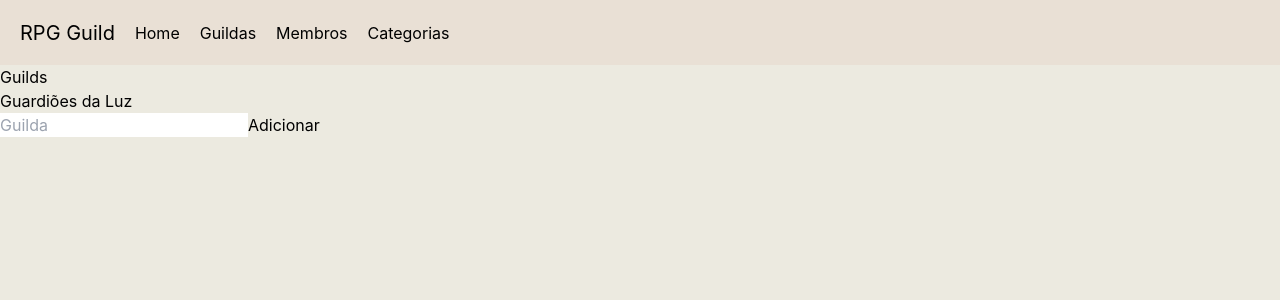
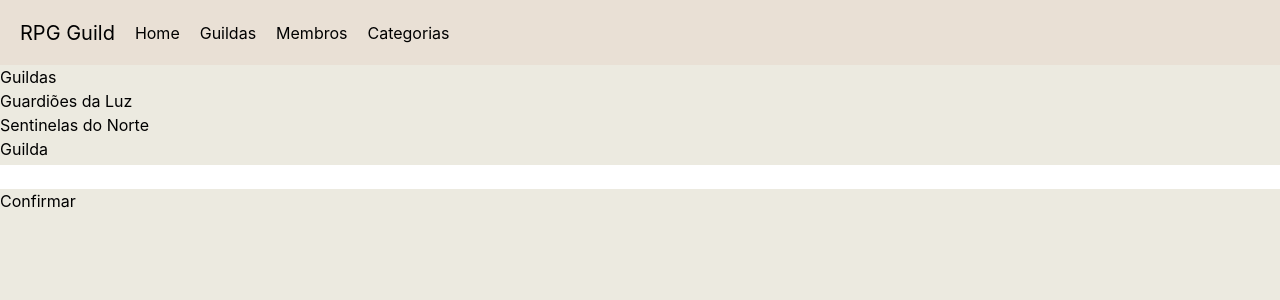
Before and after one commit to ctrlplay-alunos/rpg-guild, a React (Create React App) app: page /guilds in a window 1280 px wide. Shown: the top 300 px of the page. Built offline with nearby package versions, Linux system fonts and the light colour scheme; data requests are answered from the project's data file.

Commit message:
feat: 🎸 edit and delete functions

```diff
--- a/db.json
+++ b/db.json
@@ -3,9 +3,26 @@
     {
       "id": "b80a",
       "name": "Guardiões da Luz"
+    },
+    {
+      "id": "7ba7",
+      "name": "Sentinelas do Norte"
     }
   ],
-  "members": [],
+  "members": [
+    {
+      "id": "1b7a",
+      "name": "Kaelith Stormwind",
+      "categoryId": "f332",
+      "guildId": "b80a"
+    },
+    {
+      "id": "c7e5",
+      "name": "Selene Nightingale",
+      "categoryId": "495d",
+      "guildId": "7ba7"
+    }
+  ],
   "categories": [
     {
       "id": "495d",
--- a/src/components/Categories.js
+++ b/src/components/Categories.js
@@ -1,11 +1,10 @@
-// src/components/Categories.js
 import React, { useState, useEffect } from "react";
 import axios from "axios";
 
 export default function Categories() {
   const [categories, setCategories] = useState([]);
 
-  const [name, setName] = useState('');
+  const [category, setCategory] = useState();
 
   useEffect(() => {
     axios
@@ -14,37 +13,83 @@ export default function Categories() {
       .catch((error) => console.error("Erro ao buscar categorias:", error));
   }, []);
 
-  const addCategory = () => {
-    const newCategory = { name };
+  const addCategory = ({ category }) => {
+    const newCategory = { category };
     axios
       .post("http://localhost:8000/categories", newCategory)
       .then((response) => {
         setCategories([...categories, response.data]);
-        setName("");
-
+        setCategory(undefined);
       })
       .catch((error) => console.error("Erro ao adicionar categoria:", error));
   };
 
+  const editCategory = ({ id, name }) => {
+    const updatedCategory = {
+      name,
+    };
+    axios
+      .patch(`http://localhost:8000/categories/${id}`, updatedCategory)
+      .then((response) => {
+        setCategories(
+          category.map((category) =>
+            category.id === id ?  response.data  : category
+          )
+        );
+        setCategory(undefined);
+      })
+      .catch((error) => console.error("Erro ao editar a categoria:", error));
+  };
+
+  const onSubmit = category ? editCategory : addCategory;
+
+  const onClickCategory = (selected) => {
+    if (category?.id !== selected.id) setCategory(selected);
+    else setCategory(undefined);
+  };
+
   return (
     <main>
-      <h1>Categories</h1>
+      <h1>Categorias</h1>
       <ul>
         {categories.map((category) => (
-          <li key={category.id}>{category.name}</li>
+          <li
+            key={category.id}
+            onClick={() => onClickCategory(category)}
+            className="cursor-pointer"
+          >
+            {category.name}
+          </li>
         ))}
       </ul>
 
-      <form>
-        <input
-          type="text"
-          placeholder="Categoria"
-          value={name}
-          onChange={(e) => setName(e.target.value)}
-        />
-
-        <button onClick={addCategory}>Adicionar</button>
-      </form>
+      <CategoryForm onSubmit={onSubmit} category={category} />
     </main>
   );
 }
+
+function CategoryForm(props) {
+  const { category: value, onSubmit } = props;
+
+  const [category, setCategory] = useState({ id: 0, name: "" });
+
+  useEffect(() => setCategory(value ?? { id: 0, name: "" }), [value]);
+
+  return (
+    <form>
+      <div className="flex flex-col gap-1">
+        <label>Categoria</label>
+        <input
+          name="name"
+          type="text"
+          defaultValue={category?.name}
+          onChange={(e) =>
+            setCategory((prev) => ({ ...prev, name: e.target.value }))
+          }
+        />
+      </div>
+
+      <button onClick={() => onSubmit(category)}>Adicionar</button>
+    </form>
+  );
+}
--- a/src/components/Guilds.js
+++ b/src/components/Guilds.js
@@ -1,11 +1,10 @@
-// src/components/Guilds.js
 import React, { useState, useEffect } from "react";
 import axios from "axios";
 
 export default function Guilds() {
   const [guilds, setGuilds] = useState([]);
 
-  const [name, setName] = useState('');
+  const [guild, setGuild] = useState();
 
   useEffect(() => {
     axios
@@ -14,35 +13,80 @@ export default function Guilds() {
       .catch((error) => console.error("Erro ao buscar as guildas:", error));
   }, []);
 
-  const addGuild = () => {
+  const addGuild = ({ name }) => {
     const newGuild = { name };
     axios
       .post("http://localhost:8000/guilds", newGuild)
       .then((response) => {
         setGuilds([...guilds, response.data]);
-        setName("");
+        setGuild();
       })
       .catch((error) => console.error("Erro ao adicionar categoria:", error));
   };
 
+  const editGuild = ({ id, name }) => {
+    const updatedGuild = {
+      name,
+    };
+    axios
+      .patch(`http://localhost:8000/guilds/${id}`, updatedGuild)
+      .then((response) => {
+        setGuilds(
+          guilds.map((guild) => (guild.id === id ? response.data : guild))
+        );
+        setGuild(undefined);
+      })
+      .catch((error) => console.error("Erro ao editar a categoria:", error));
+  };
+
+  const onSubmit = guild ? editGuild : addGuild;
+
+  const onClickGuild = (selected) => {
+    if (guild?.id !== selected.id) setGuild(selected);
+    else setGuild(undefined);
+  };
+
   return (
     <main>
-      <h1>Guilds</h1>
+      <h1>Guildas</h1>
       <ul>
         {guilds.map((guild) => (
-          <li key={guild.id}>{guild.name}</li>
+          <li
+            key={guild.id}
+            onClick={() => onClickGuild(guild)}
+            className="cursor-pointer"
+          >
+            {guild.name}
+          </li>
         ))}
       </ul>
-      <form>
-        <input
-          type="text"
-          placeholder="Guilda"
-          value={name}
-          onChange={(e) => setName(e.target.value)}
-        />
-
-        <button onClick={addGuild}>Adicionar</button>
-      </form>
+      <GuildForm onSubmit={onSubmit} guild={guild} />
     </main>
   );
 }
+
+function GuildForm(props) {
+  const { guild: value, onSubmit } = props;
+
+  const [guild, setGuild] = useState({ id: 0, name: "" });
+
+  useEffect(() => setGuild(value ?? { id: 0, name: "" }), [value]);
+
+  return (
+    <form>
+      <div className="flex flex-col gap-1">
+        <label>Guilda</label>
+        <input
+          name="name"
+          type="text"
+          defaultValue={guild?.name}
+          onChange={(e) =>
+            setGuild((prev) => ({ ...prev, name: e.target.value }))
+          }
+        />
+      </div>
+
+      <button onClick={() => onSubmit(guild)}>Confirmar</button>
+    </form>
+  );
+}
--- a/src/components/Members.js
+++ b/src/components/Members.js
@@ -1,15 +1,112 @@
-// src/components/Members.js
 import React, { useState, useEffect } from "react";
 import axios from "axios";
 
 export default function Members() {
+  const [member, setMember] = useState();
+
   const [members, setMembers] = useState([]);
+
+  useEffect(() => {
+    axios
+      .get("http://localhost:8000/members")
+      .then((response) => setMembers(response.data))
+      .catch((error) => console.error("Erro ao buscar membros:", error));
+  }, []);
+
+  const addMember = ({ name, categoryId, guildId }) => {
+    const newMember = {
+      name,
+      categoryId,
+      guildId,
+    };
+    axios
+      .post("http://localhost:8000/members", newMember)
+      .then((response) => {
+        setMembers([...members, response.data]);
+        setMember(undefined);
+      })
+      .catch((error) => console.error("Erro ao adicionar membro:", error));
+  };
+
+  const editMember = ({ id, name, categoryId, guildId }) => {
+    const updatedMember = {
+      name,
+      categoryId,
+      guildId,
+    };
+    axios
+      .patch(`http://localhost:8000/members/${id}`, updatedMember)
+      .then((response) => {
+        setMembers(
+          members.map((member) => (member.id === id ? response.data : member))
+        );
+        setMember(undefined);
+      })
+      .catch((error) => console.error("Erro ao editar o membro:", error));
+  };
+
+  const deleteMember = ({ id }) => {
+    axios
+      .delete(`http://localhost:8000/members/${id}`)
+      .then(() => {
+        setMembers(members.filter((member) => member.id !== id));
+        setMember(undefined);
+      })
+      .catch((error) => console.error("Erro ao deletar o membro:", error));
+  };
+
+  const onSubmit = member ? editMember : addMember;
+
+  const onClickMember = (selected) => {
+    if (member?.id !== selected.id) setMember(selected);
+    else setMember(undefined);
+  };
+
+  return (
+    <main>
+      <h1>Membros</h1>
+      <ul>
+        {members.map((member) => (
+          <li
+            key={member.id}
+            onClick={() => onClickMember(member)}
+            className="cursor-pointer flex gap-4"
+          >
+            {member.name}
+            <button onClick={() => deleteMember(member)}>Excluir</button>
+          </li>
+        ))}
+      </ul>
+      <MemberForm member={member} onSubmit={onSubmit} />
+    </main>
+  );
+}
+
+function MemberForm(props) {
+  const { member: value, onSubmit } = props;
+
+  const [member, setMember] = useState({
+    id: 0,
+    name: "",
+    categoryId: 0,
+    guildId: 0,
+  });
+
   const [categories, setCategories] = useState([]);
   const [guilds, setGuilds] = useState([]);
 
-  const [name, setName] = useState("");
-  const [categoryId, setCategoryId] = useState("");
-  const [guildId, setGuildId] = useState("");
+  useEffect(
+    () =>
+      setMember(
+        value ?? {
+          id: 0,
+          name: "",
+          categoryId: 0,
+          guildId: 0,
+        }
+      ),
+    [value]
+  );
 
   useEffect(() => {
     axios
@@ -20,57 +117,34 @@ export default function Members() {
 
   useEffect(() => {
     axios
-      .get("http://localhost:8000/members")
-      .then((response) => setMembers(response.data))
-      .catch((error) => console.error("Erro ao buscar membros:", error));
-  }, []);
-
-  useEffect(() => {
-    axios
       .get("http://localhost:8000/guilds")
       .then((response) => setGuilds(response.data))
       .catch((error) => console.error("Erro ao buscar as guildas:", error));
   }, []);
 
-  const addMember = () => {
-    const newMember = {
-      name,
-      categoryId: parseInt(categoryId),
-      guildId: parseInt(guildId),
-    };
-    axios
-      .post("http://localhost:8000/members", newMember)
-      .then((response) => {
-        setMembers([...members, response.data]);
-        setName("");
-        setCategoryId("");
-      })
-      .catch((error) => console.error("Erro ao adicionar membro:", error));
-  };
-
   return (
-    <main>
-      <h1>Members</h1>
-      <ul>
-        {members.map((member) => (
-          <li key={member.id}>{member.name}</li>
-        ))}
-      </ul>
     <form>
       <div className="flex flex-col gap-1">
         <label>Membro</label>
         <input
+          name="name"
           type="text"
-            value={name}
-            onChange={(e) => setName(e.target.value)}
+          defaultValue={member?.name}
+          onChange={(e) =>
+            setMember((prev) => ({ ...prev, name: e.target.value }))
+          }
         />
       </div>
 
       <div className="flex flex-col gap-1">
         <label>Membro</label>
         <select
+          value={member?.categoryId ?? 0}
+          name="category"
           placeholder="Categoria"
-            onChange={(e) => setCategoryId(e.target.value)}
+          onChange={(e) =>
+            setMember((prev) => ({ ...prev, categoryId: e.target.value }))
+          }
         >
           <option value="" />
           {categories.map((category) => (
@@ -84,8 +158,12 @@ export default function Members() {
       <div className="flex flex-col gap-1">
         <label>Guilda</label>
         <select
+          value={member?.guildId ?? 0}
+          name="guild"
           placeholder="Guilda"
-            onChange={(e) => setGuildId(e.target.value)}
+          onChange={(e) =>
+            setMember((prev) => ({ ...prev, guildId: e.target.value }))
+          }
         >
           <option value="" />
           {guilds.map((guild) => (
@@ -95,8 +173,7 @@ export default function Members() {
           ))}
         </select>
       </div>
-        <button onClick={addMember}>Adicionar</button>
+      <button onClick={() => onSubmit(member)}>Adicionar</button>
     </form>
-    </main>
   );
 }
--- a/src/components/Navbar.js
+++ b/src/components/Navbar.js
@@ -1,4 +1,3 @@
-// src/components/Navbar.js
 import React from 'react';
 import { Link } from 'react-router-dom';
 
```
Also changed, not shown: 1 other file (tests, documents, lock files or other folders). Lines whose indentation alone changed are shown as unchanged.
